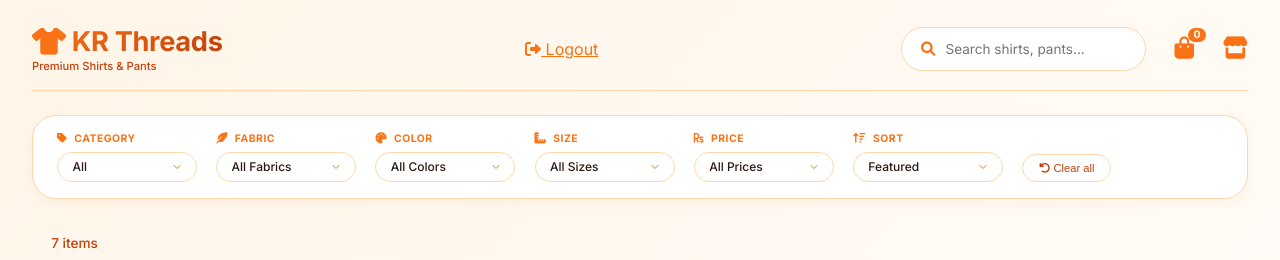
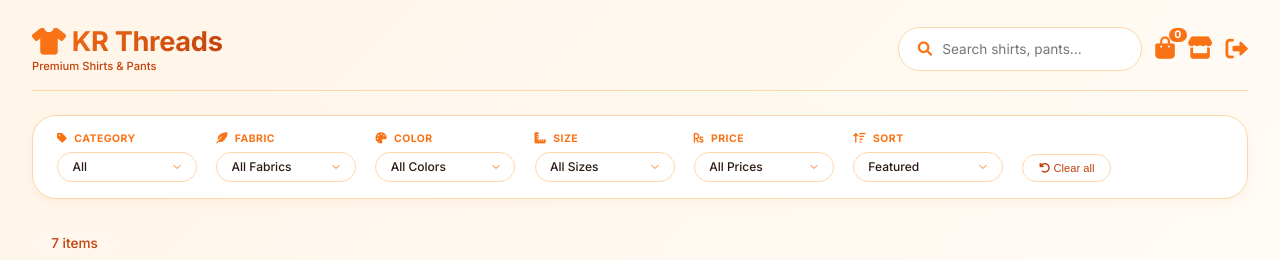
Before and after one commit to Karthikj9611/Login-Dashboard-Logout, a website: page public/dashboard.html in a window 1280 px wide. Shown: the top 260 px of the page. Drawn offline with Linux system fonts and the light colour scheme.

Commit message:
Logout arranged properly to rhs top.

```diff
--- a/public/dashboard.html
+++ b/public/dashboard.html
@@ -77,7 +77,7 @@ body {
 
 .header-actions {
   display: flex;
-  gap: 1.8rem;
+  gap: 0.8rem;
   align-items: center;
 }
 
@@ -838,8 +838,7 @@ body {
       <h1><i class="fas fa-tshirt"></i>KR Threads</h1>
       <p>Premium Shirts & Pants</p>
     </div>
-		 <!-- Simple Logout Link -->
-  <a style="color:#f97316;" href="/logout" class="logout-btn"><i class="fas fa-sign-out-alt"></i> Logout</a>
+
     <div class="header-actions">
       <div class="search-wrapper">
         <i class="fas fa-search"></i>
@@ -850,6 +849,11 @@ body {
         <span class="cart-count" id="cartCountBadge">0</span>
       </div>
       <div class="shop-info-btn" id="shopInfoBtn"><i class="fas fa-store"></i></div>
+
+			  <!-- Logout Button Styled Like a Div -->
+		<div style="color:#f97316;font-size:1.4rem;" class="logout-btn" id="logoutBtn" onclick="location.href='/logout'">
+		  <i class="fas fa-sign-out-alt"></i>
+		</div>
 
     </div>
   </div>
```
